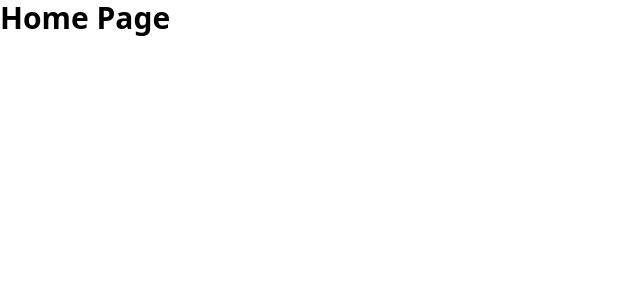
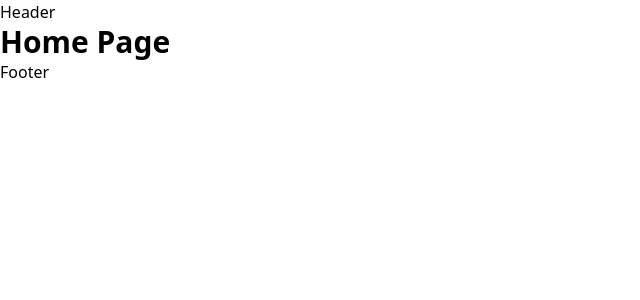
Before and after one commit to snelson-seattle/pizza-shop, a Next.js app: page / in a window 1280 px wide. Shown: the top 300 px of the page, without its empty margins (0-640 px from the left). Built offline with nearby package versions, Linux system fonts and the light colour scheme.

Commit message:
added Header and Footer components and added them to the layout in  _document.tsx

```diff
--- /dev/null
+++ b/components/Footer.tsx
@@ -0,0 +1,5 @@
+type Props = {};
+
+export default function Footer({}: Props) {
+  return <footer>Footer</footer>;
+}
--- /dev/null
+++ b/components/Header.tsx
@@ -0,0 +1,5 @@
+type Props = {};
+
+export default function Header({}: Props) {
+  return <header>Header</header>;
+}
--- /dev/null
+++ b/components/Navbar.tsx
@@ -0,0 +1,7 @@
+type Props = {}
+
+export default function Navbar({}: Props) {
+  return (
+    <div>Navbar</div>
+  )
+}
--- a/pages/_document.tsx
+++ b/pages/_document.tsx
@@ -1,13 +1,20 @@
-import { Html, Head, Main, NextScript } from 'next/document'
+import { Html, Head, Main, NextScript } from "next/document";
+import Header from "@/components/Header";
+import Footer from "@/components/Footer";
 
 export default function Document() {
   return (
     <Html lang="en">
       <Head />
       <body>
+        <Header />
+
         <Main />
+
+        <Footer />
+
         <NextScript />
       </body>
     </Html>
-  )
+  );
 }
```
